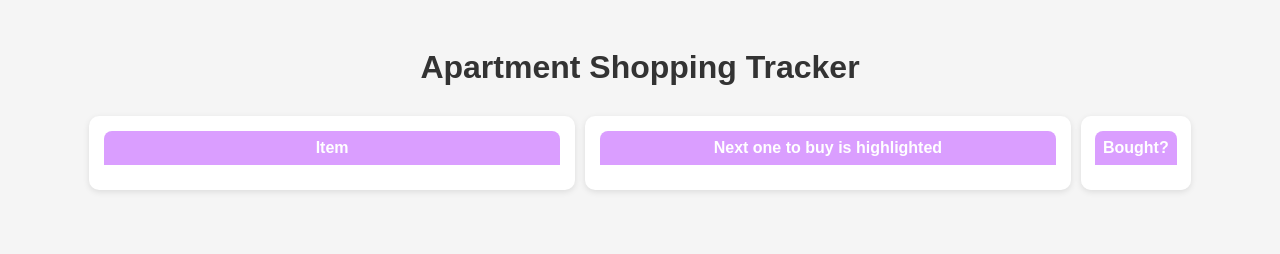
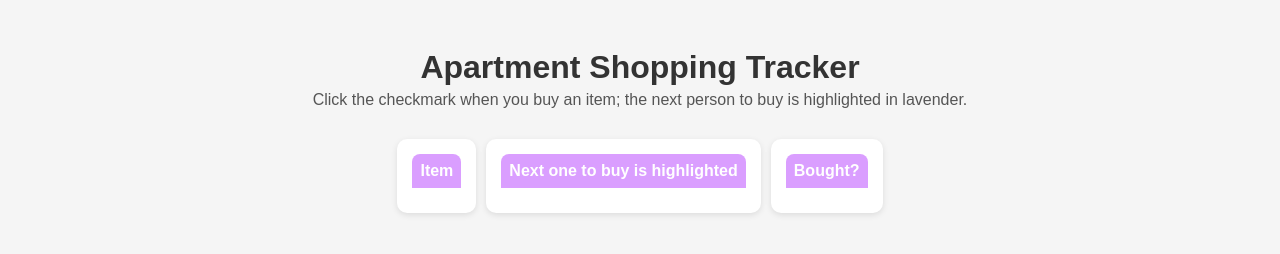
Before and after one commit to Sk8terb0i/apartment_buying, a plain HTML site: page index.html in a window 1280 px wide. Drawn offline with Linux system fonts and the light colour scheme; no server answers.

Commit message:
Update index.html

```diff
--- a/index.html
+++ b/index.html
@@ -12,20 +12,26 @@
   h1 {
     text-align: center;
     color: #333;
+    margin-bottom: 5px;
+  }
+  .subtitle {
+    text-align: center;
+    color: #555;
     margin-bottom: 30px;
+    font-size: 1em;
   }
 
   /* Container for the three main columns */
   .columns-container {
     display: flex;
     gap: 10px;
-    width: 90%;
+    width: max-content; /* container shrinks to fit columns */
     margin: 0 auto;
   }
 
   /* Each column */
   .column-box {
-    flex: 1;
+    flex: 0 0 auto; /* shrink to content width */
     padding: 15px;
     background-color: #fff;
     border-radius: 10px;
@@ -34,12 +40,6 @@
     flex-direction: column;
     max-height: 80vh;
     overflow-y: auto;
-  }
-
-  /* Narrow Bought? column */
-  .bought-column {
-    flex: 0 0 80px; /* fixed width for checkboxes */
-    align-items: center;
   }
 
   .column-label {
@@ -99,6 +99,7 @@
 </head>
 <body>
 <h1>Apartment Shopping Tracker</h1>
+<div class="subtitle">Click the checkmark when you buy an item; the next person to buy is highlighted in lavender.</div>
 
 <div id="celebration">
   <span>🐴 Hooray! Item Bought! 🐴</span>
@@ -111,7 +112,7 @@
   <div class="column-box" id="buyersColumn">
     <div class="column-label">Next one to buy is highlighted</div>
   </div>
-  <div class="column-box bought-column" id="boughtColumn">
+  <div class="column-box" id="boughtColumn">
     <div class="column-label">Bought?</div>
   </div>
 </div>
@@ -127,7 +128,7 @@ async function loadData() {
   const buyersCol = document.getElementById('buyersColumn');
   const boughtCol = document.getElementById('boughtColumn');
 
-  // Clear previous content except the labels
+  // Clear previous content except labels
   itemCol.innerHTML = '<div class="column-label">Item</div>';
   buyersCol.innerHTML = '<div class="column-label">Next one to buy is highlighted</div>';
   boughtCol.innerHTML = '<div class="column-label">Bought?</div>';
@@ -139,7 +140,7 @@ async function loadData() {
     itemDiv.style.margin = '8px 0';
     itemCol.appendChild(itemDiv);
 
-    // Buyers list
+    // Buyers
     const buyersDiv = document.createElement('div');
     buyersDiv.className = 'buyer-list';
     buyersDiv.innerHTML = item.people.map((p,i) =>
@@ -159,7 +160,6 @@ async function loadData() {
     checkboxDiv.style.justifyContent = 'center';
     boughtCol.appendChild(checkboxDiv);
 
-    // Checkbox listener
     checkbox.addEventListener('change', async (e) => {
       e.target.disabled = true;
       await fetch(backendUrl, {
```
